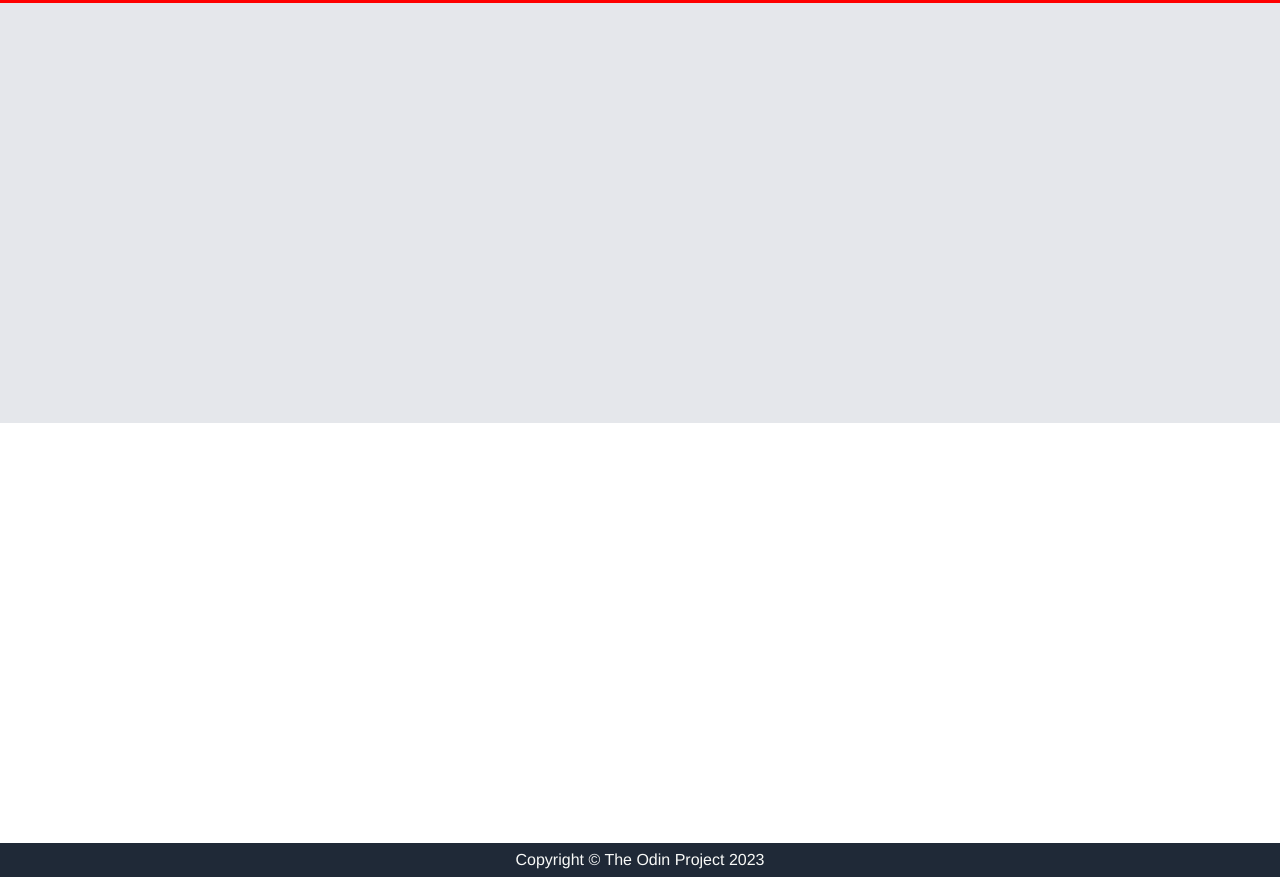
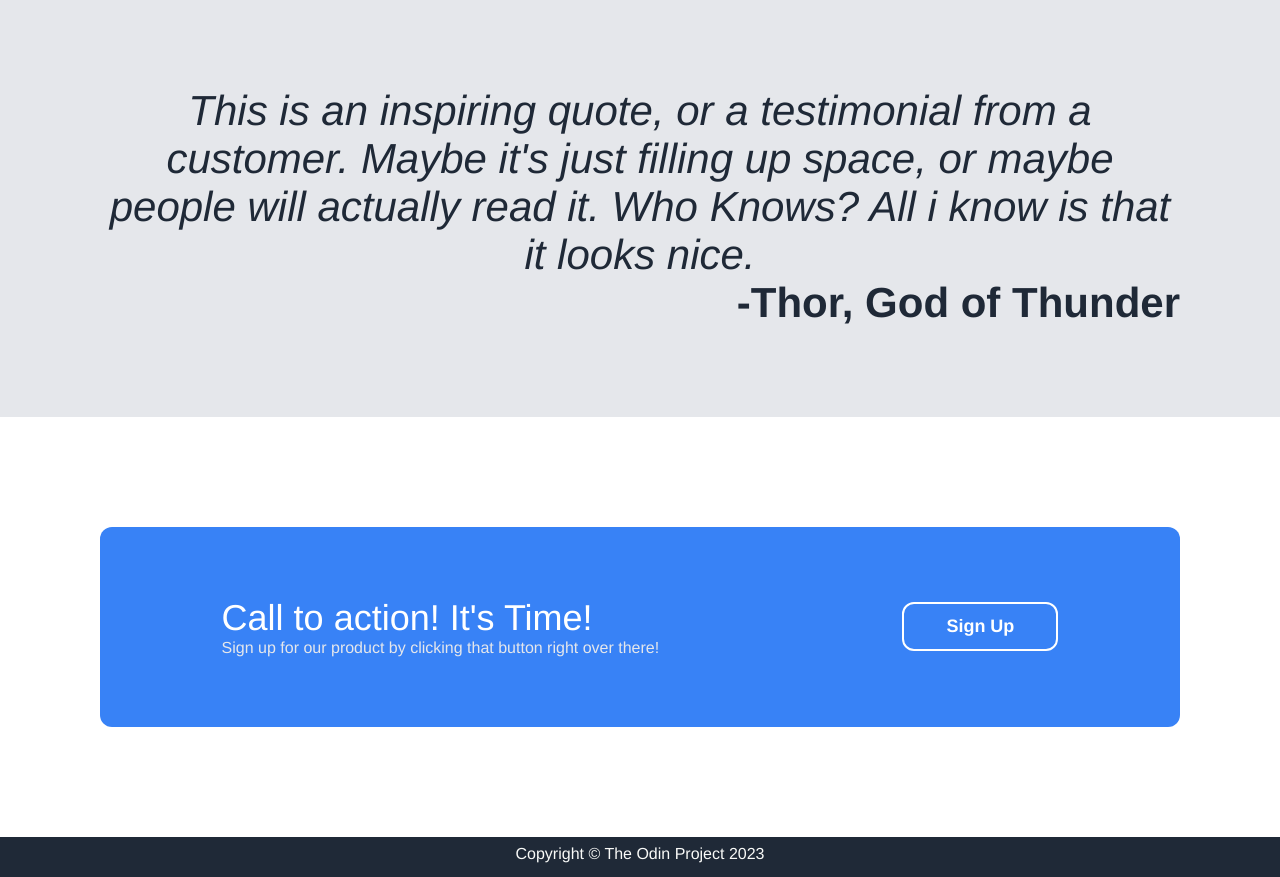
Before and after one commit to tdwpangel/Landing-Page-Project, a plain HTML site: page index.html in a window 1280 px wide. Shown: the part 1259-2136 px from the top of the page. Drawn offline with Linux system fonts and the light colour scheme.

Commit message:
finish website template outline

```diff
--- a/index.html
+++ b/index.html
@@ -54,11 +54,24 @@
     </div>
 
     <div class="quote">
+        <div class="quotecontainer">
+            <div class="quotetext">This is an inspiring quote, or a testimonial from a customer. Maybe it's just filling up space, or maybe people will actually read it.
+                Who Knows? All i know is that it looks nice.
+            </div>
+            <div class="author">-Thor, God of Thunder</div>
+        </div>
 
 
     </div>
 
     <div class="action">
+        <div class="cta">
+            <div class="ctatext">
+                <div class="ctabold">Call to action! It's Time!</div>
+                <div class="signup">Sign up for our product by clicking that button right over there!</div>
+            </div>
+            <button class="ctabutton">Sign Up</button>
+        </div>
 
 
     </div>
--- a/style.css
+++ b/style.css
@@ -109,11 +109,10 @@ li {
     height: 700px;
     background-color: white;
     padding: 10px 100px;
-    border: solid red;
+
 }
 .infoheader{
     text-align: center;
-    border: solid red;
     background-color: white;
     color: black;
     font-weight: bold;
@@ -123,7 +122,6 @@ li {
 .infocontent{
     display: flex;
     flex: 1;
-    border: solid red;
     height: 500px;
     background-color: white;
     justify-content: space-around;
@@ -167,11 +165,104 @@ li {
     height: 400px;
     background-color: #e5e7eb;
     padding: 10px 100px;
+    justify-content: center;
+    align-items: center;
 }
+
+.quote,
+.quotecontainer,
+.quotetext,
+.author{
+    background-color: #e5e7eb;
+    color: #1f2937;
+    font-size:42px;
+    font-style: italic;
+    text-align: center;
+}
+
+.author{
+    font-weight: bold;
+    font-style: normal;
+    display: flex;
+    justify-content: flex-end;
+}
+
+.quotecontainer{
+    display: flex;
+    flex-direction: column;
+    width: 1400px;
+    padding: 0;
+
+}
+
+
+
 
 .action{
     display: flex;
     height: 400px;
+    justify-content: center;
+    align-items: center;
+    padding: 10px 100px;
     background-color: white;
-    padding: 10px 100px;
 }
+
+.action,
+.cta,
+.ctatext,
+.ctabold,
+.signup{
+    color: white;
+
+}
+
+.cta,
+.ctatext,
+.ctabold,
+.signup{
+    background: #3882f6;
+}
+
+
+.cta{
+    display: flex;
+    width: 1200px;
+    height: 200px;
+    justify-content: space-around;
+    align-items: center;
+    border-radius: 12px;
+}
+
+.ctabold{
+    font-size: 36px;
+}
+.ctatext{
+    display: flex;
+    flex-direction: column;
+}
+
+.signup{
+    color: #e5e7eb;
+    font-size: 16px;
+}
+
+
+.ctabutton{
+    display: flex;
+    padding: 12px 42px;
+    font-size: 18px;
+    font-weight: bold;
+    background-color: #3882f6;
+    color: white;
+    border: 2px solid white;
+    border-radius: 12px;
+}
+
+.ctabutton:hover{
+    background-color: #4488f5;
+    border: 2px solid rgb(243, 242, 242);
+}
+.ctabutton:active{
+    background-color: #3882f6;
+    border: 2px solid white;
+}
```
